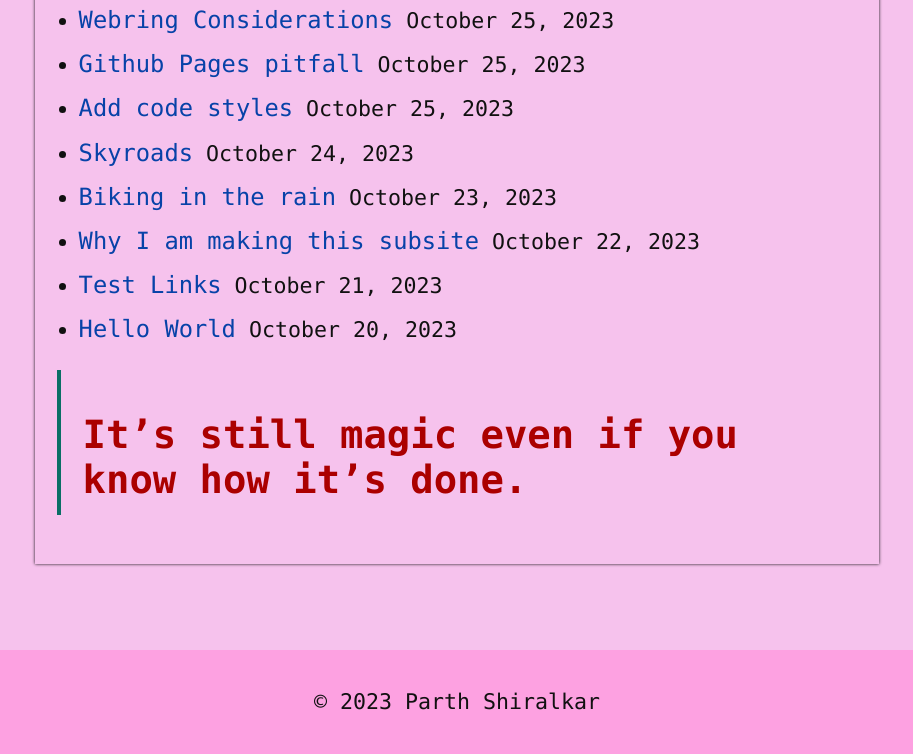
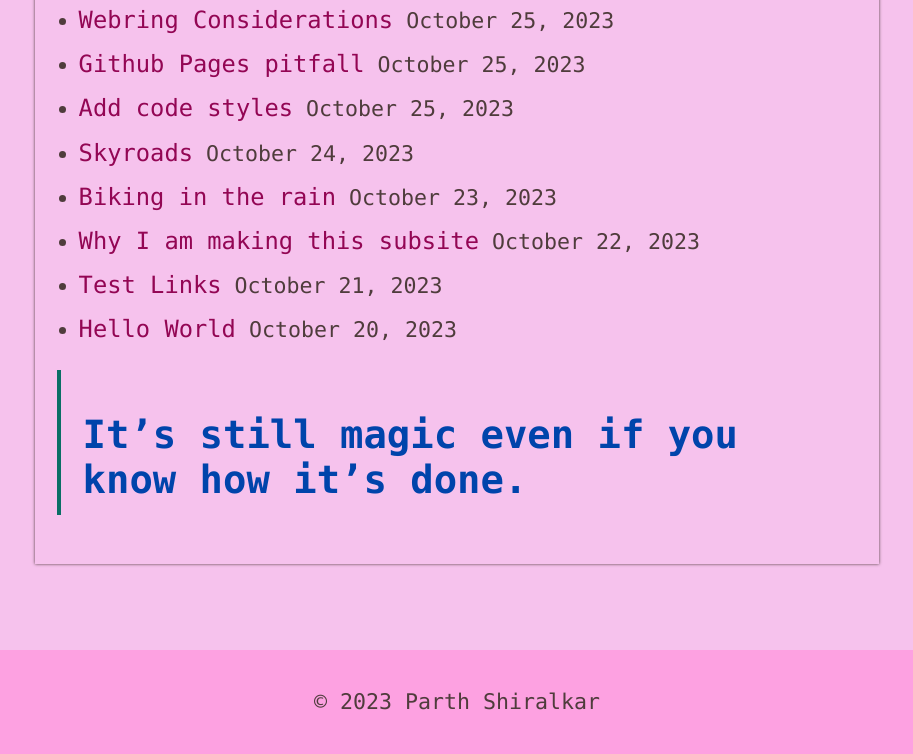
Before and after one commit to partheus/glyph, an Eleventy site: page src/index.njk in a window 1280 px wide. Shown: the part 379-1133 px from the top of the page, without its empty margins (183-1096 px from the left). Built offline with nearby package versions, Linux system fonts and the light colour scheme; Eleventy itself is replaced by a stand-in of ours; files that its build step writes are made by us from their sources.

Commit message:
Fix light theme

```diff
--- a/src/css/styles.css
+++ b/src/css/styles.css
@@ -15,10 +15,10 @@
     :root {
         --background-color: #f6c2ed;
         --secondary-background-color: #fda1e1;
-        --text-color: #111111;
-        --link-color: #0742a8;
+        --text-color: #4f3c3c;
+        --link-color: #930654;
         --accent-color: #0a6e66;
-        --header-color: #ab0000;
+        --header-color: #0044ab;
     }
 }
 
```
